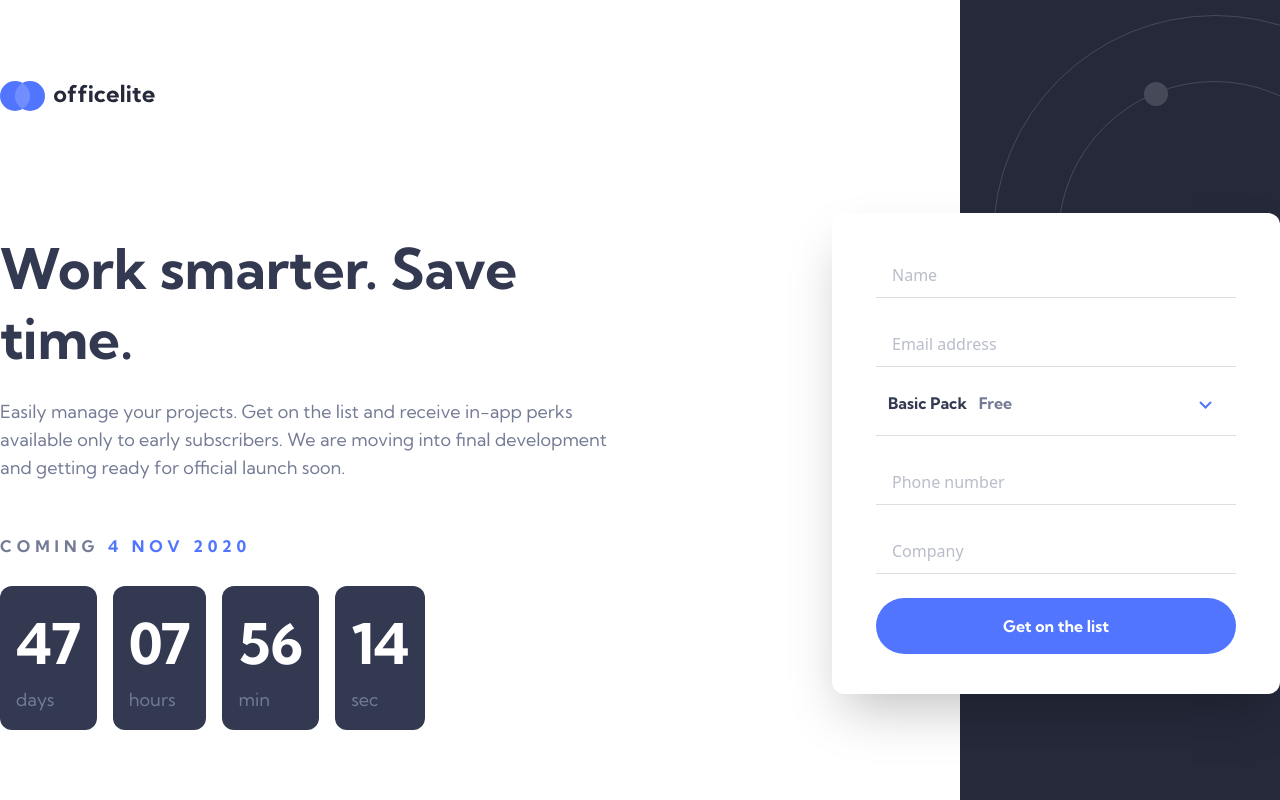
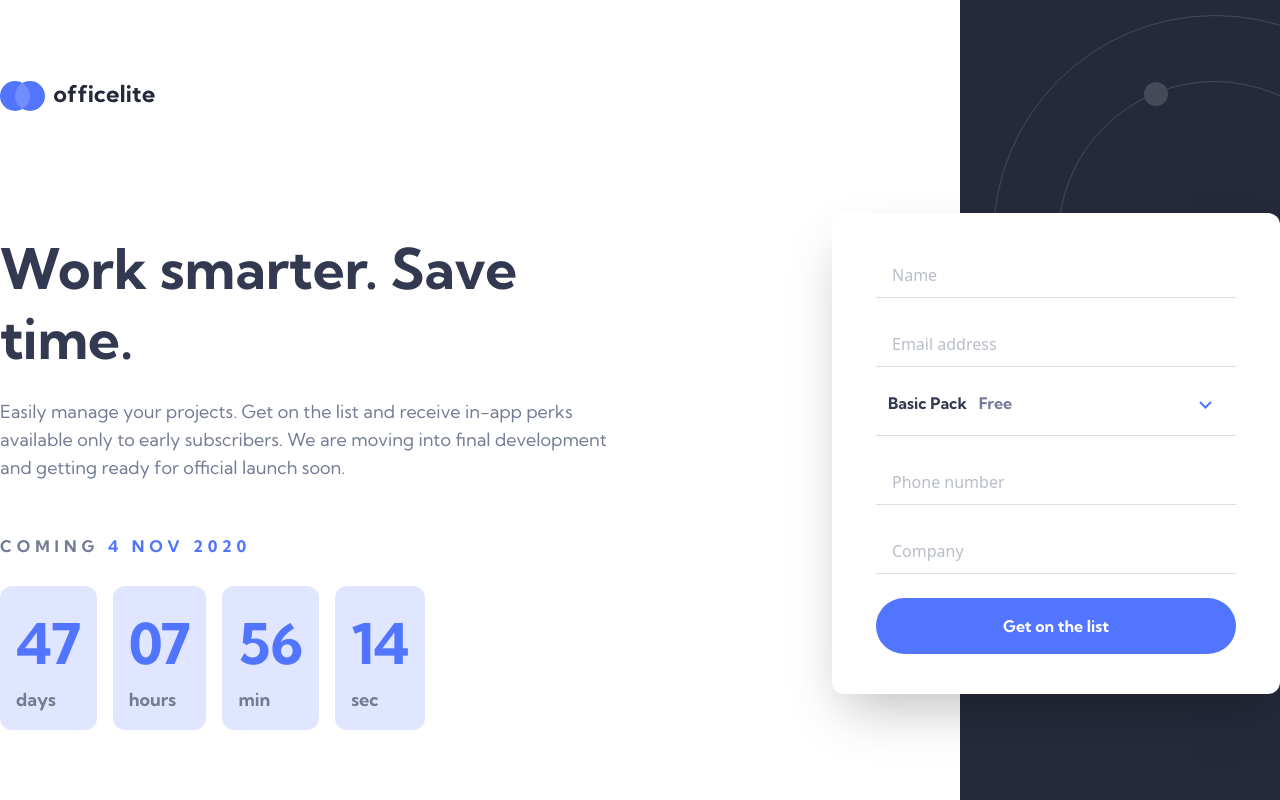
Before and after one commit to ClaudiuManuel/officelite-coming-soon, a React (Vite) app: page /signup in a window 1280 px wide. Built offline with nearby package versions, Linux system fonts and the light colour scheme.

Commit message:
Added Countdown component variant

```diff
--- a/src/components/Countdown.tsx
+++ b/src/components/Countdown.tsx
@@ -1,16 +1,16 @@
 import CountdownTile from './CountdownTile';
 
-const Countdown = () => {
+const Countdown = ({ isLightVariant = false }: { isLightVariant?: boolean }) => {
     return (
         <div className={'flex flex-col gap-4'}>
             <h3 className="text-left">
                 Coming <span className="text-accentBlue">4 NOV 2020</span>
             </h3>
             <div className={'flex gap-4'}>
-                <CountdownTile title={'47'} subtitle={'days'} />
-                <CountdownTile title={'07'} subtitle={'hours'} />
-                <CountdownTile title={'56'} subtitle={'min'} />
-                <CountdownTile title={'14'} subtitle={'sec'} />
+                <CountdownTile title={'47'} subtitle={'days'} isLightVariant={isLightVariant} />
+                <CountdownTile title={'07'} subtitle={'hours'} isLightVariant={isLightVariant} />
+                <CountdownTile title={'56'} subtitle={'min'} isLightVariant={isLightVariant} />
+                <CountdownTile title={'14'} subtitle={'sec'} isLightVariant={isLightVariant} />
             </div>
         </div>
     );
--- a/src/components/CountdownTile.tsx
+++ b/src/components/CountdownTile.tsx
@@ -1,10 +1,10 @@
 import { CountdownTileProps } from '@/types';
 
-const CountdownTile: React.FC<CountdownTileProps> = ({ title, subtitle }) => {
+const CountdownTile: React.FC<CountdownTileProps> = ({ title, subtitle, isLightVariant }) => {
     return (
-        <div className={'rounded-xl bg-dark p-4'}>
-            <h1 className="text-white">{title}</h1>
-            <p>{subtitle}</p>
+        <div className={`rounded-xl p-4 ${isLightVariant ? 'bg-lightBlue/25' : 'bg-dark'}`}>
+            <h1 className={isLightVariant ? 'text-accentBlue' : 'text-white '}>{title}</h1>
+            <p className="font-KumbhBold">{subtitle}</p>
         </div>
     );
 };
--- a/src/types/index.ts
+++ b/src/types/index.ts
@@ -22,4 +22,5 @@
 export type CountdownTileProps = {
     title: string;
     subtitle: string;
+    isLightVariant: boolean;
 }
```
